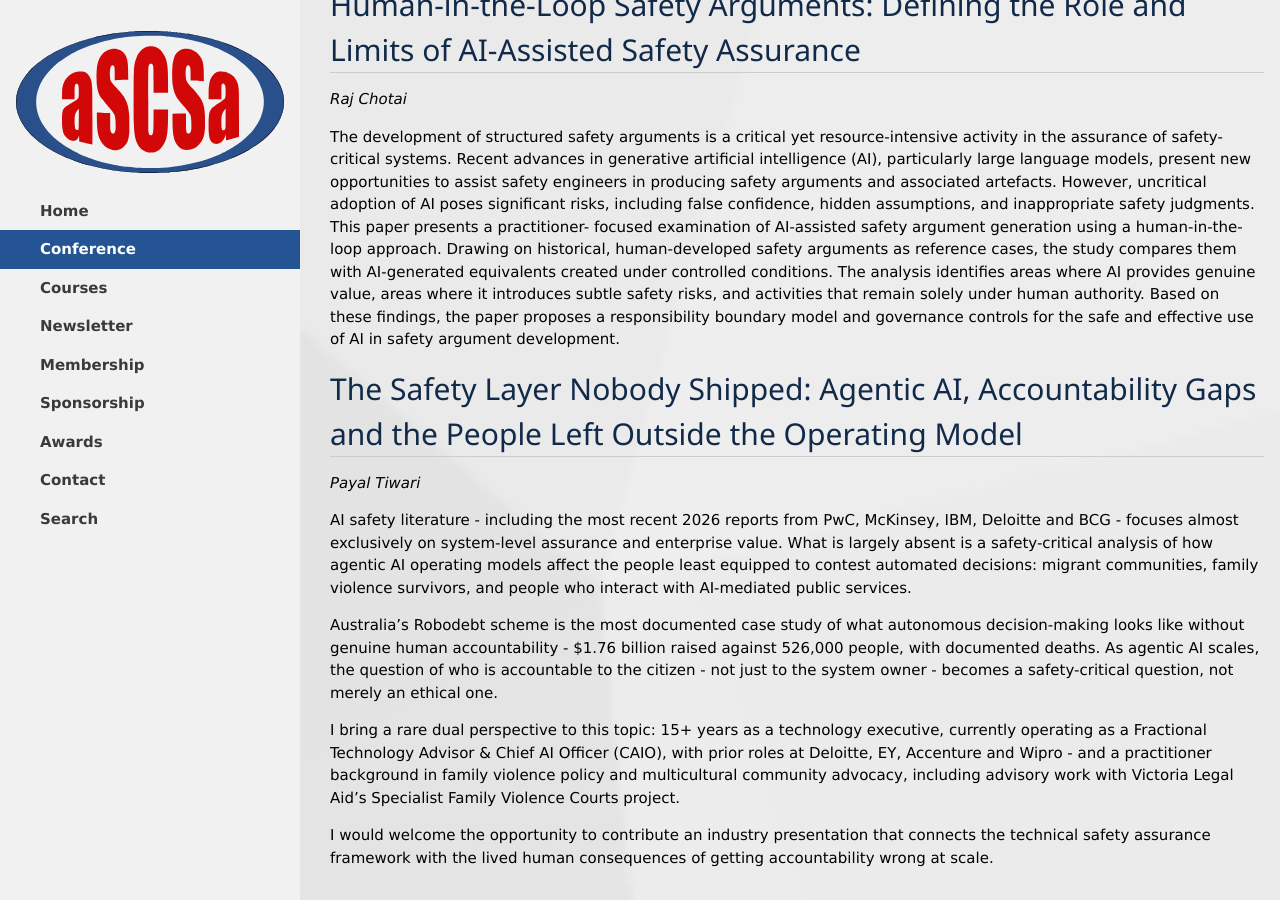
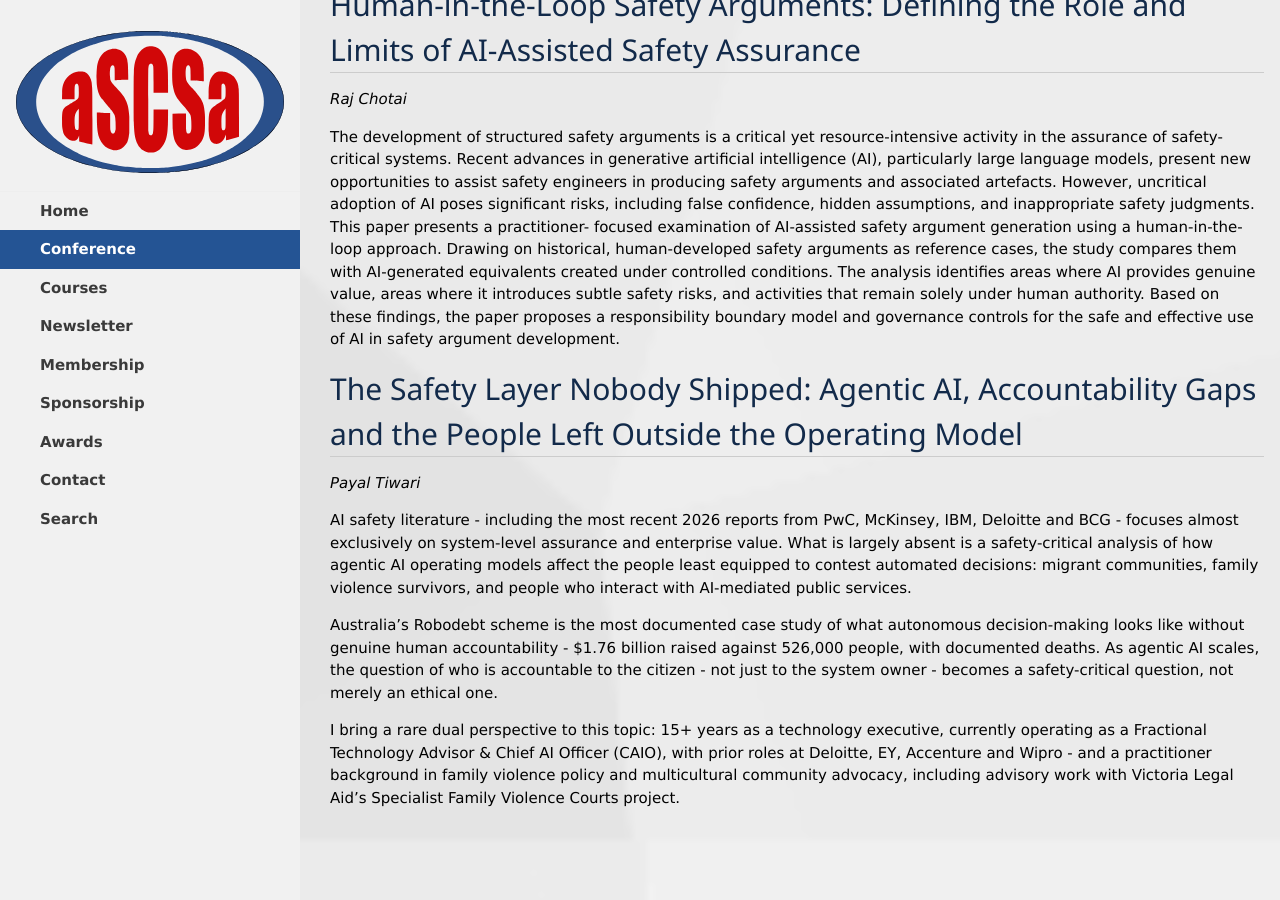
Before and after one commit to aus-safety-critical-systems-assoc/aus-safety-critical-systems-assoc.github.io, a Jekyll site: the page built from _programs/2026.markdown, in a window 1280 px wide and 900 px high, scrolled down 8530 px. Built offline with Jekyll 4.4.1, drawn with Linux system fonts in a browser that asks for light colours; after the commit the page ends 9370 px from its top, so only the background shows below that.

Commit message:
Removed unnecessary paragraph

```diff
--- a/_programs/2026.markdown
+++ b/_programs/2026.markdown
@@ -183,5 +183,3 @@
 Australia's Robodebt scheme is the most documented case study of what autonomous decision-making looks like without genuine human accountability - $1.76 billion raised against 526,000 people, with documented deaths. As agentic AI scales, the question of who is accountable to the citizen - not just to the system owner - becomes a safety-critical question, not merely an ethical one.
 
 I bring a rare dual perspective to this topic: 15+ years as a technology executive, currently operating as a Fractional Technology Advisor & Chief AI Officer (CAIO), with prior roles at Deloitte, EY, Accenture and Wipro - and a practitioner background in family violence policy and multicultural community advocacy, including advisory work with Victoria Legal Aid's Specialist Family Violence Courts project.
-
-I would welcome the opportunity to contribute an industry presentation that connects the technical safety assurance framework with the lived human consequences of getting accountability wrong at scale.
```
